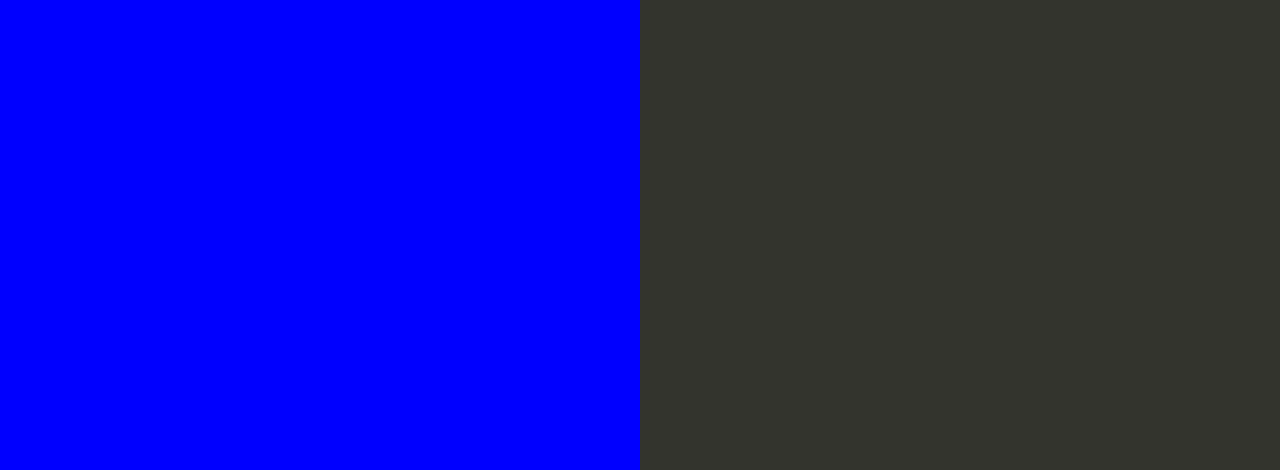
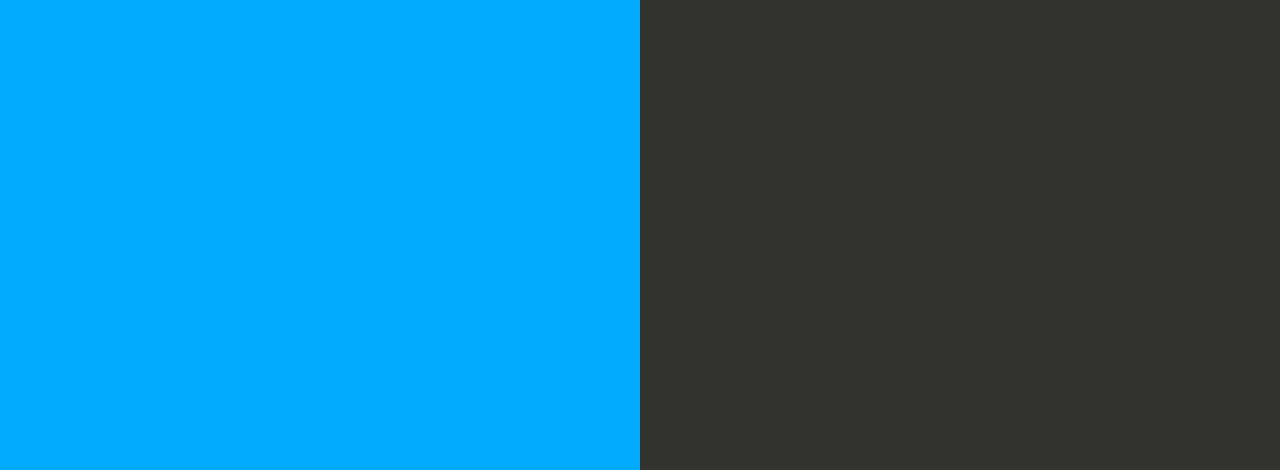
Before and after one commit to AndrewJamesBarker/my-nodejs-app, a website: page index.html in a window 1280 px wide. Shown: the part 330-800 px from the top of the page. Drawn offline with Linux system fonts and the light colour scheme.

Commit message:
Change background colour to trigger aws actions.

```diff
--- a/index.html
+++ b/index.html
@@ -35,7 +35,7 @@
 
         text-align: right;
         padding-top: 11em;
-        background-color: blue;
+        background-color: rgb(0, 170, 255);
 
       }
       .textColumn p {
```
